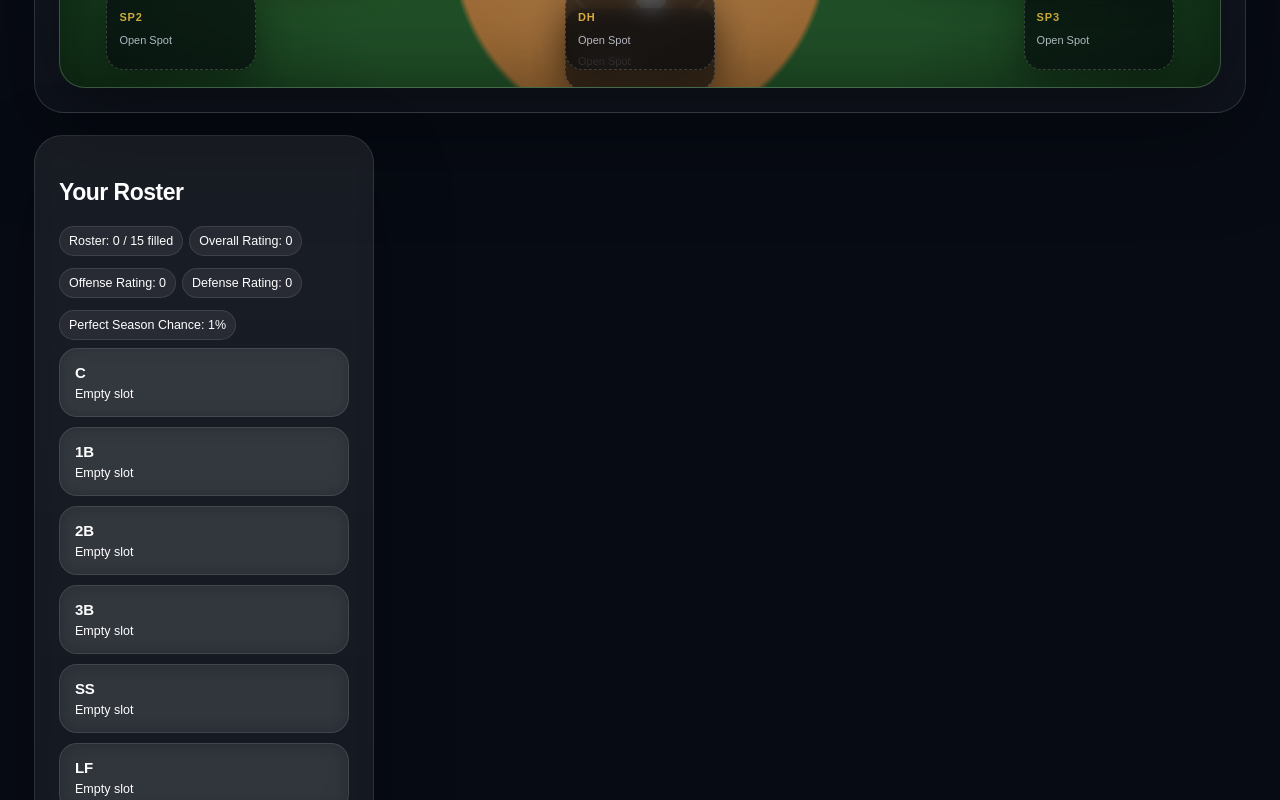
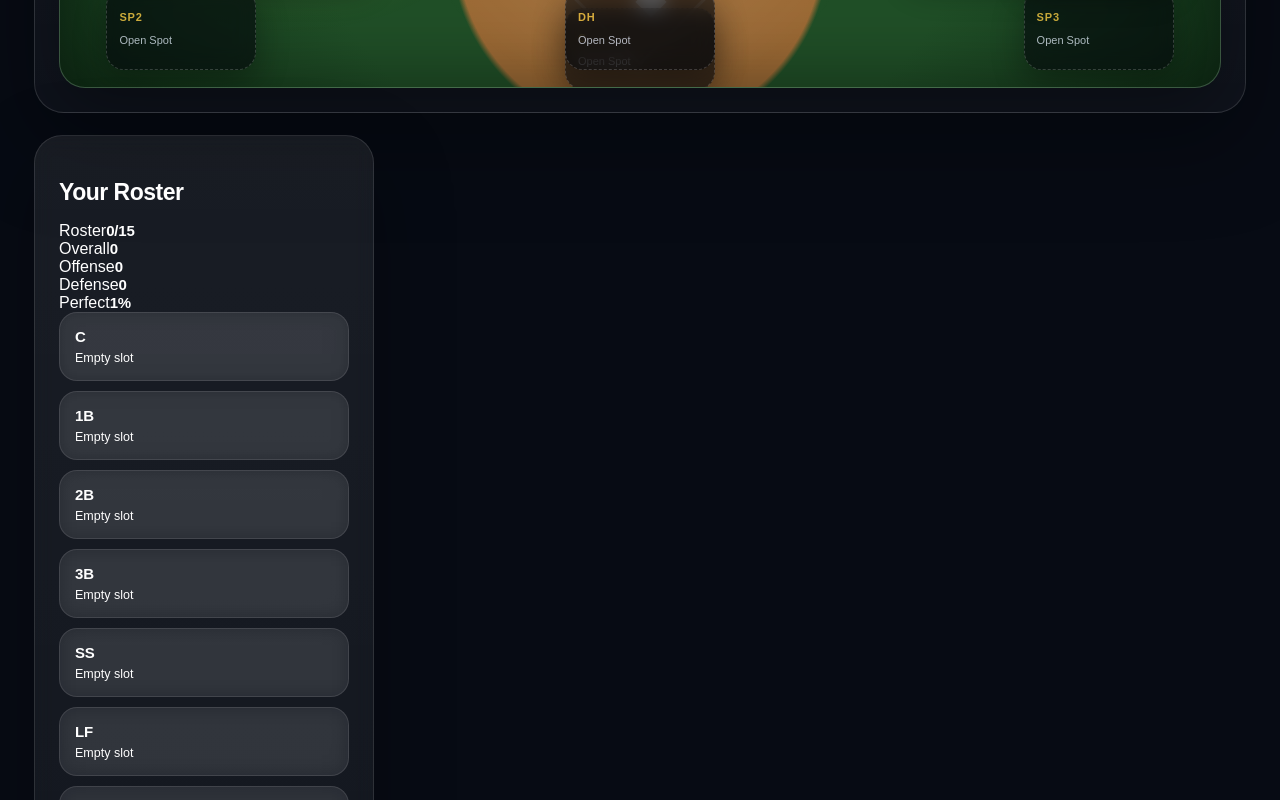
Before and after one commit to adam5griffin/the-perfect-season-v2, a Next.js app: page /play/mlb in a window 1280 px wide. Shown: the part 2180-2980 px from the top of the page. Built offline with nearby package versions, Linux system fonts and the light colour scheme.

Commit message:
Update page.tsx

```diff
--- a/app/play/[sport]/page.tsx
+++ b/app/play/[sport]/page.tsx
@@ -31,18 +31,14 @@ function getPlayerSlotOptions(player: Player, rosterSlots: readonly string[]) {
   const position = player.position;
   const options: string[] = [];
 
-  if (rosterSlots.includes(position)) {
-    options.push(position);
-  }
+  if (rosterSlots.includes(position)) options.push(position);
 
   if (['PG', 'SG', 'SF', 'PF', 'C'].includes(position)) {
     if (rosterSlots.includes(position)) options.push(position);
     if (rosterSlots.includes('6th Man')) options.push('6th Man');
   }
 
-  if (position === 'QB' && rosterSlots.includes('QB')) {
-    options.push('QB');
-  }
+  if (position === 'QB' && rosterSlots.includes('QB')) options.push('QB');
 
   if (position === 'RB') {
     if (rosterSlots.includes('RB')) options.push('RB');
@@ -70,9 +66,7 @@ function getPlayerSlotOptions(player: Player, rosterSlots: readonly string[]) {
 
   if (position === 'SP') {
     rosterSlots.forEach((slot) => {
-      if (slot.startsWith('SP')) {
-        options.push(slot);
-      }
+      if (slot.startsWith('SP')) options.push(slot);
     });
   }
 
@@ -94,9 +88,7 @@ function findOpenRosterSlot(
   const slotOptions = getPlayerSlotOptions(player, rosterSlots);
   const openMatchingSlot = slotOptions.find((slot) => !currentRoster[slot]);
 
-  if (openMatchingSlot) {
-    return openMatchingSlot;
-  }
+  if (openMatchingSlot) return openMatchingSlot;
 
   const firstOpenSlot = rosterSlots.find((slot) => !currentRoster[slot]);
   return firstOpenSlot || null;
@@ -145,14 +137,8 @@ function calculateDefenseRating(
 ) {
   let defenseSlots: string[] = [];
 
-  if (sportKey === 'nba') {
-    defenseSlots = ['C', 'PF', 'SF'];
-  }
-
-  if (sportKey === 'nfl') {
-    defenseSlots = ['Team Defense'];
-  }
-
+  if (sportKey === 'nba') defenseSlots = ['C', 'PF', 'SF'];
+  if (sportKey === 'nfl') defenseSlots = ['Team Defense'];
   if (sportKey === 'mlb') {
     defenseSlots = ['SP1', 'SP2', 'SP3', 'SP4', 'SP5', 'Bullpen'];
   }
@@ -265,6 +251,15 @@ export default function SportGame() {
     () => createEmptyRoster(sport.roster)
   );
 
+  const [lastDraftedPlayer, setLastDraftedPlayer] = useState<Player | null>(
+    null
+  );
+  const [lastDraftedSlot, setLastDraftedSlot] = useState<string | null>(null);
+  const [selectedPlayerName, setSelectedPlayerName] = useState<string | null>(
+    null
+  );
+  const [isShuffling, setIsShuffling] = useState(false);
+
   const currentReSpins = mode === 'ultimate' ? 0 : reSpins;
   const filledSlots = sport.roster.filter((slot) => userRoster[slot]).length;
   const totalSlots = sport.roster.length;
@@ -292,27 +287,53 @@ export default function SportGame() {
     setPerfectSeasonChance(null);
   }
 
+  function clearDraftAnimations() {
+    setLastDraftedPlayer(null);
+    setLastDraftedSlot(null);
+    setSelectedPlayerName(null);
+  }
+
+  function drawNextSeason() {
+    setIsShuffling(true);
+
+    setTimeout(() => {
+      setSelectedSeason(getRandomSeason(sportKey));
+      setIsShuffling(false);
+    }, 360);
+  }
+
   function resetGame(nextMode = mode) {
     setSelectedSeason(getRandomSeason(sportKey));
     setReSpins(nextMode === 'ultimate' ? 0 : sport.reSpins);
     clearResults();
+    clearDraftAnimations();
     resetRoster();
   }
 
   function reSpinTeam() {
     if (currentReSpins <= 0) return;
 
-    setSelectedSeason(getRandomSeason(sportKey));
+    setIsShuffling(true);
     setReSpins((current) => Math.max(current - 1, 0));
     clearResults();
+
+    setTimeout(() => {
+      setSelectedSeason(getRandomSeason(sportKey));
+      setIsShuffling(false);
+    }, 360);
   }
 
   function reSpinYear() {
     if (currentReSpins <= 0) return;
 
-    setSelectedSeason(getRandomSeasonByTeam(sportKey, selectedSeason.team));
+    setIsShuffling(true);
     setReSpins((current) => Math.max(current - 1, 0));
     clearResults();
+
+    setTimeout(() => {
+      setSelectedSeason(getRandomSeasonByTeam(sportKey, selectedSeason.team));
+      setIsShuffling(false);
+    }, 360);
   }
 
   function playerAlreadySelected(player: Player) {
@@ -334,13 +355,19 @@ export default function SportGame() {
       return;
     }
 
-    setUserRoster((currentRoster) => ({
-      ...currentRoster,
-      [slot]: player,
-    }));
+    setSelectedPlayerName(player.name);
 
-    setSelectedSeason(getRandomSeason(sportKey));
-    clearResults();
+    setTimeout(() => {
+      setUserRoster((currentRoster) => ({
+        ...currentRoster,
+        [slot]: player,
+      }));
+
+      setLastDraftedPlayer(player);
+      setLastDraftedSlot(slot);
+      clearResults();
+      drawNextSeason();
+    }, 180);
   }
 
   function removePlayer(slot: string) {
@@ -348,6 +375,11 @@ export default function SportGame() {
       ...currentRoster,
       [slot]: null,
     }));
+
+    if (lastDraftedSlot === slot) {
+      setLastDraftedSlot(null);
+      setLastDraftedPlayer(null);
+    }
 
     clearResults();
   }
@@ -436,7 +468,7 @@ Play now: https://the-perfect-season-v2.vercel.app`;
 
       <section className="game-shell">
         <div
-          className="card draw-box"
+          className={`card draw-box ${isShuffling ? 'draw-box-shuffling' : ''}`}
           style={{
             background: `linear-gradient(135deg, ${colors.primary}, ${colors.secondary})`,
             color: colors.text,
@@ -450,7 +482,7 @@ Play now: https://the-perfect-season-v2.vercel.app`;
           <div
             className={`draw team-wordmark ${teamWordmark.style} ${
               teamWordmark.shape || 'normal'
-            }`}
+            } ${isShuffling ? 'wordmark-shuffling' : ''}`}
             style={
               {
                 '--team-wordmark-main': colors.secondary,
@@ -471,6 +503,14 @@ Play now: https://the-perfect-season-v2.vercel.app`;
                 ? 'Legendary Roster'
                 : 'Featured Roster'}
             </span>
+          )}
+
+          {lastDraftedPlayer && (
+            <div className="draft-toast">
+              <span>Drafted</span>
+              <strong>{lastDraftedPlayer.name}</strong>
+              <small>{lastDraftedSlot}</small>
+            </div>
           )}
 
           <p className="muted" style={{ color: colors.text }}>
@@ -501,23 +541,29 @@ Play now: https://the-perfect-season-v2.vercel.app`;
           </p>
         </div>
 
-        <div className="card">
+        <div className="card available-panel">
           <h2>Available Players</h2>
 
           <div className="mode-list">
             {selectedSeason.players.map((player) => {
               const alreadySelected = playerAlreadySelected(player);
+              const beingSelected = selectedPlayerName === player.name;
 
               return (
                 <button
                   key={`${selectedSeason.id}-${player.name}`}
-                  className="card"
+                  className={`card player-option ${
+                    beingSelected ? 'player-option-selected' : ''
+                  }`}
                   onClick={() => selectPlayer(player)}
-                  disabled={alreadySelected}
+                  disabled={alreadySelected || beingSelected || isShuffling}
                   style={{
                     textAlign: 'left',
                     color: 'white',
-                    cursor: alreadySelected ? 'not-allowed' : 'pointer',
+                    cursor:
+                      alreadySelected || beingSelected || isShuffling
+                        ? 'not-allowed'
+                        : 'pointer',
                     opacity: alreadySelected ? 0.5 : 1,
                   }}
                 >
@@ -535,6 +581,7 @@ Play now: https://the-perfect-season-v2.vercel.app`;
                     </p>
                   )}
 
+                  {beingSelected && <p className="small">Adding to roster...</p>}
                   {alreadySelected && <p className="small">Already selected</p>}
                 </button>
               );
@@ -548,23 +595,46 @@ Play now: https://the-perfect-season-v2.vercel.app`;
           userRoster={userRoster}
         />
 
-        <div className="card">
+        <div className="card roster-panel">
           <h2>Your Roster</h2>
 
-          <p className="small">
-            Roster: {filledSlots} / {totalSlots} filled
-          </p>
+          <div className="rating-strip">
+            <div>
+              <span>Roster</span>
+              <strong>
+                {filledSlots}/{totalSlots}
+              </strong>
+            </div>
 
-          <p className="small">Overall Rating: {currentRating}</p>
-          <p className="small">Offense Rating: {currentOffenseRating}</p>
-          <p className="small">Defense Rating: {currentDefenseRating}</p>
-          <p className="small">
-            Perfect Season Chance: {currentPerfectChance}%
-          </p>
+            <div>
+              <span>Overall</span>
+              <strong>{currentRating}</strong>
+            </div>
+
+            <div>
+              <span>Offense</span>
+              <strong>{currentOffenseRating}</strong>
+            </div>
+
+            <div>
+              <span>Defense</span>
+              <strong>{currentDefenseRating}</strong>
+            </div>
+
+            <div>
+              <span>Perfect</span>
+              <strong>{currentPerfectChance}%</strong>
+            </div>
+          </div>
 
           <div className="mode-list">
             {sport.roster.map((slot) => (
-              <div key={slot} className="card">
+              <div
+                key={slot}
+                className={`card roster-slot-card ${
+                  lastDraftedSlot === slot ? 'roster-slot-new' : ''
+                }`}
+              >
                 <strong>{slot}</strong>
 
                 <p className="small">
```
